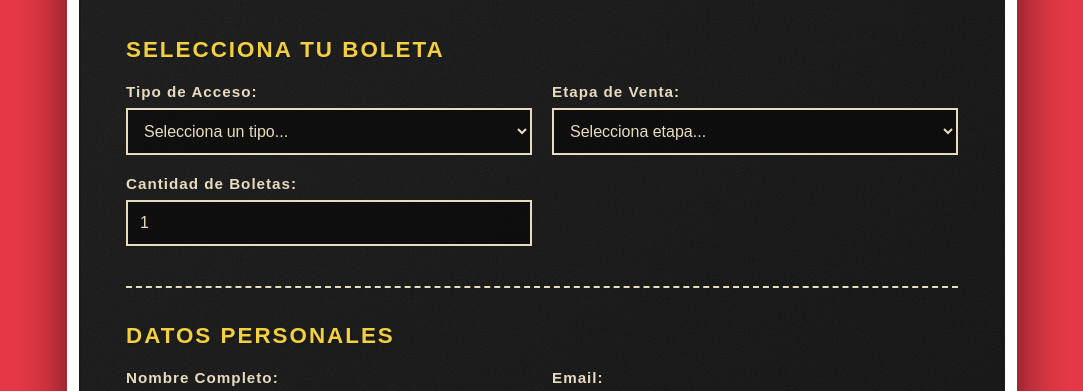
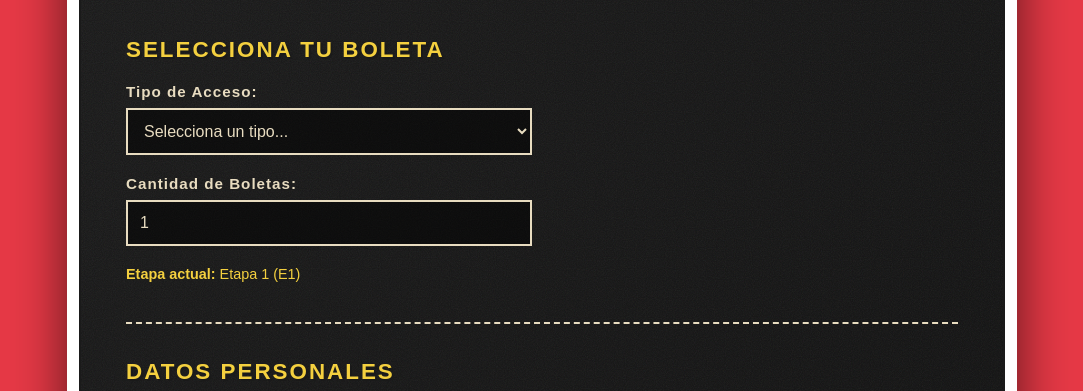
Before and after one commit to Shadow7099/sin-city-fest, a website: page checkout.html in a window 1280 px wide. Shown: the part 330-721 px from the top of the page, without its empty margins (98-1181 px from the left). Drawn offline with Linux system fonts and the light colour scheme; a web font is replaced by a local one.

Commit message:
Refactor ticket pricing to use current stage
Updated ticket pricing logic to use current stage instead of selected stage.

```diff
--- a/checkout.html
+++ b/checkout.html
@@ -315,16 +315,6 @@
                         <option value="vip">VIP Access</option>
                     </select>
                 </div>
-
-                <div>
-                    <label for="ticket-stage">Etapa de Venta:</label>
-                    <select id="ticket-stage" onchange="calcularPrecio()">
-                        <option value="">Selecciona etapa...</option>
-                        <option value="E1">Etapa 1</option>
-                        <option value="E2">Etapa 2</option>
-                        <option value="E3">Etapa 3</option>
-                    </select>
-                </div>
             </div>
 
             <div class="form-group">
@@ -332,6 +322,12 @@
                     <label for="quantity">Cantidad de Boletas:</label>
                     <input type="number" id="quantity" value="1" min="1" max="10" onchange="calcularPrecio()">
                 </div>
+            </div>
+
+            <div class="form-group">
+                <p style="color: var(--color-yellow); font-size: 0.9rem;">
+                    <strong>Etapa actual:</strong> Etapa 1 (E1)
+                </p>
             </div>
         </div>
 
@@ -387,18 +383,19 @@
 
     <script>
         const precios = {
-            general: { 1: 25000, 2: 30000, 3: 35000 },
-            vip: { 1: 35000, 2: 40000, 3: 45000 }
+            general: { E1: 25000, E2: 30000, E3: 35000 },
+            vip: { E1: 35000, E2: 40000, E3: 45000 }
         };
+
+        const currentStage = "E1"; // Etapa actual (modificar aquí para cambiar de etapa)
 
         function calcularPrecio() {
             const type = document.getElementById('ticket-type').value;
-            const stage = document.getElementById('ticket-stage').value;
             const quantity = parseInt(document.getElementById('quantity').value) || 1;
 
             let unitPrice = 0;
-            if (type && stage && precios[type][stage]) {
-                unitPrice = precios[type][stage];
+            if (type && precios[type][currentStage]) {
+                unitPrice = precios[type][currentStage];
             }
 
             const total = unitPrice * quantity;
@@ -412,19 +409,18 @@
 
         function procesarPago() {
             const tipo = document.getElementById('ticket-type').value;
-            const etapa = document.getElementById('ticket-stage').value;
             const cantidad = parseInt(document.getElementById('quantity').value);
             const nombre = document.getElementById('nombre').value;
             const email = document.getElementById('email').value;
             const telefono = document.getElementById('telefono').value;
 
             // Validar campos
-            if (!tipo || !etapa || !nombre || !email || !telefono || !cantidad) {
+            if (!tipo || !nombre || !email || !telefono || !cantidad) {
                 alert('Por favor completa todos los campos');
                 return;
             }
 
-            const total = (precios[tipo][etapa] * cantidad);
+            const total = (precios[tipo][currentStage] * cantidad);
 
             // Deshabilitar botón mientras se procesa
             const btn = event.target;
@@ -440,7 +436,7 @@
                     email: email,
                     phone: telefono,
                     access_type: tipo === 'vip' ? 'vip' : 'general',
-                    stage: etapa,
+                    stage: currentStage,
                     quantity: cantidad
                 })
             })
```
